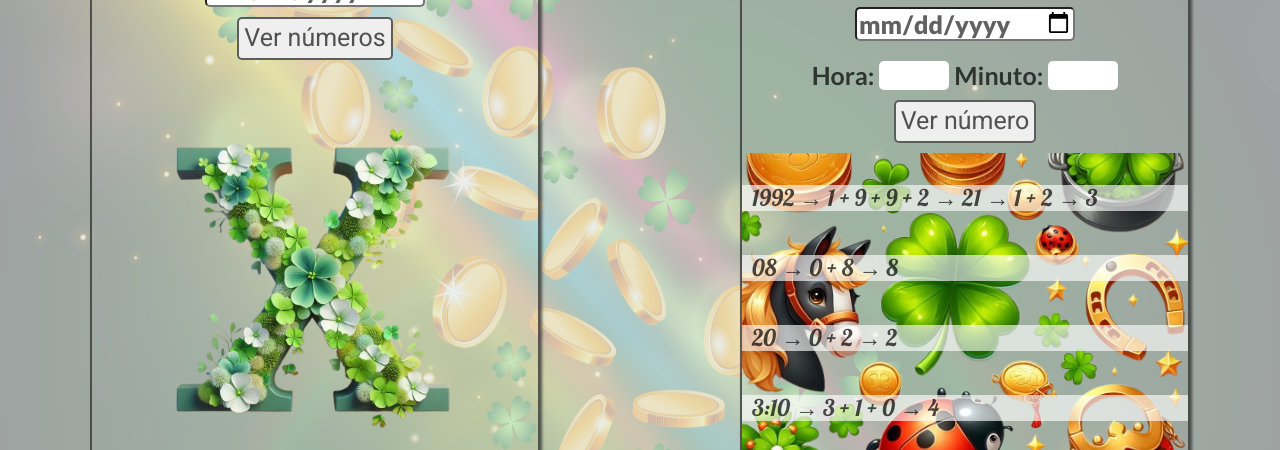
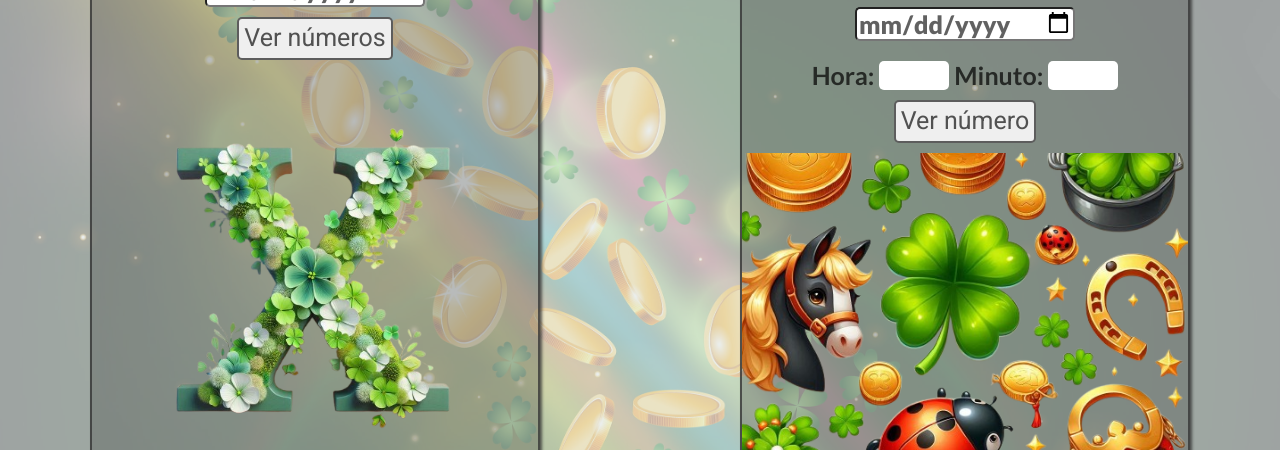
Before and after one commit to Henrycaba471/sue-os-oro, a plain HTML site: page src/sueños.html in a window 1280 px wide. Shown: the part 288-738 px from the top of the page. Drawn offline with Linux system fonts and the light colour scheme; a web font is replaced by a local one.

```diff
--- a/src/assets/css/sueños.css
+++ b/src/assets/css/sueños.css
@@ -223,6 +223,9 @@ body{
     text-align: center;
     font-family: lobster, sans-serif;
 }
+.content-main .cruceta-fn{
+    background-color: #33333346;
+}
 .content-main .cruceta-fn .fecha-hora{
     margin-top: 1rem;
     background-image: url(../imgs/img/bg.png);
@@ -249,6 +252,7 @@ body{
 .content-main .cruceta-fn .numbers-h-f{
     text-align: center;
     font-family: lobster, sans-serif;
+    padding-bottom: 3rem;
 }
 .content-main .cruceta-fn div label{
     font-family: Roboto, sans-serif;
--- a/src/sueños.html
+++ b/src/sueños.html
@@ -82,10 +82,10 @@
                 </div>
                 <div class="fecha-hora">
                     <ul>
-                        <li class="position-r1fh">1992 → 1 + 9 + 9 + 2 → 21 → 1 + 2 → 3</li>
-                        <li class="position-r2fh">08 → 0 + 8 → 8</li>
-                        <li class="position-r3fh">20 → 0 + 2 → 2</li>
-                        <li class="position-r4fh">3:10 → 3 + 1 + 0 → 4</li>
+                        <li class="position-r1fh"></li>
+                        <li class="position-r2fh"></li>
+                        <li class="position-r3fh"></li>
+                        <li class="position-r4fh"></li>
                     </ul>
                 </div>
                 <div class="numbers-h-f">
```
